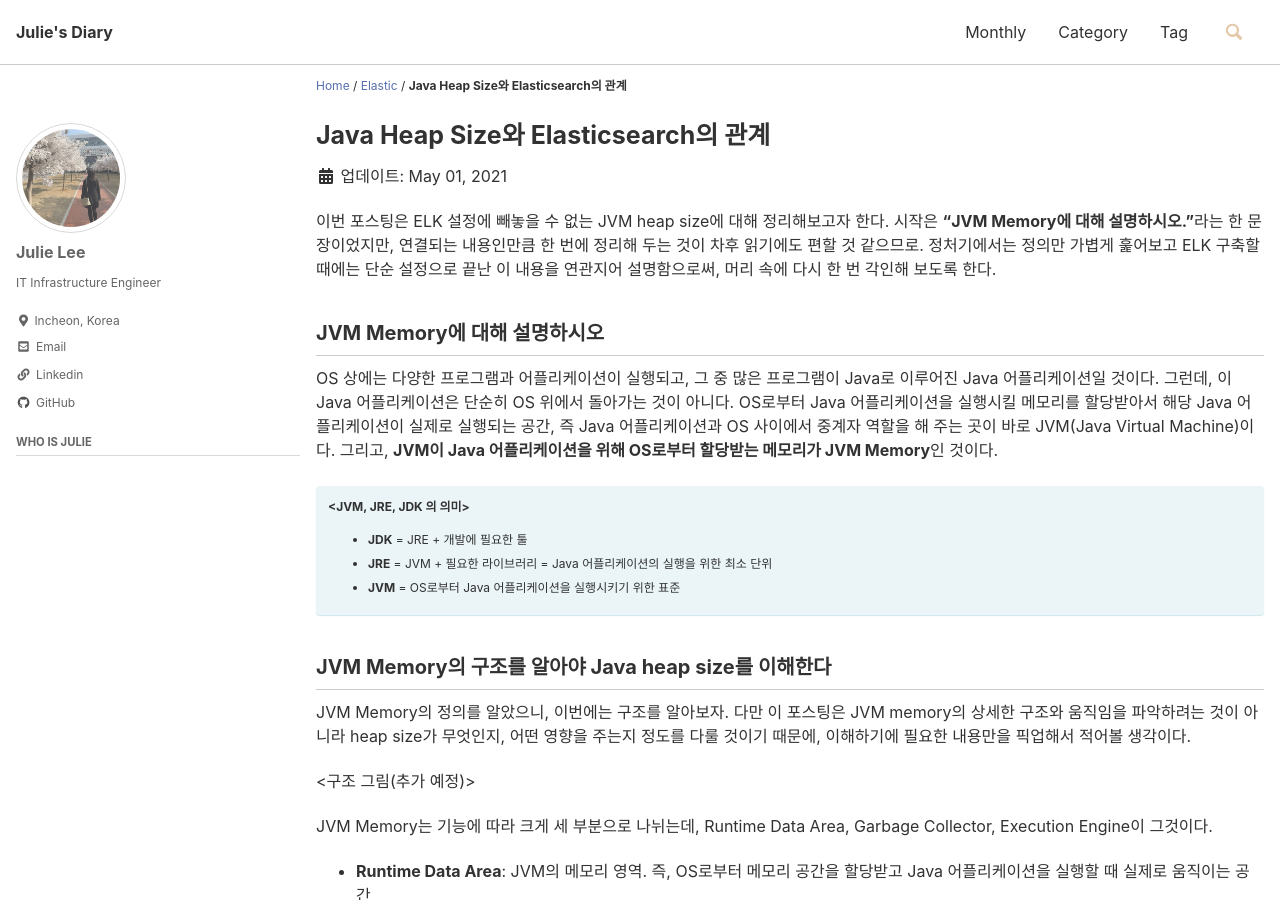
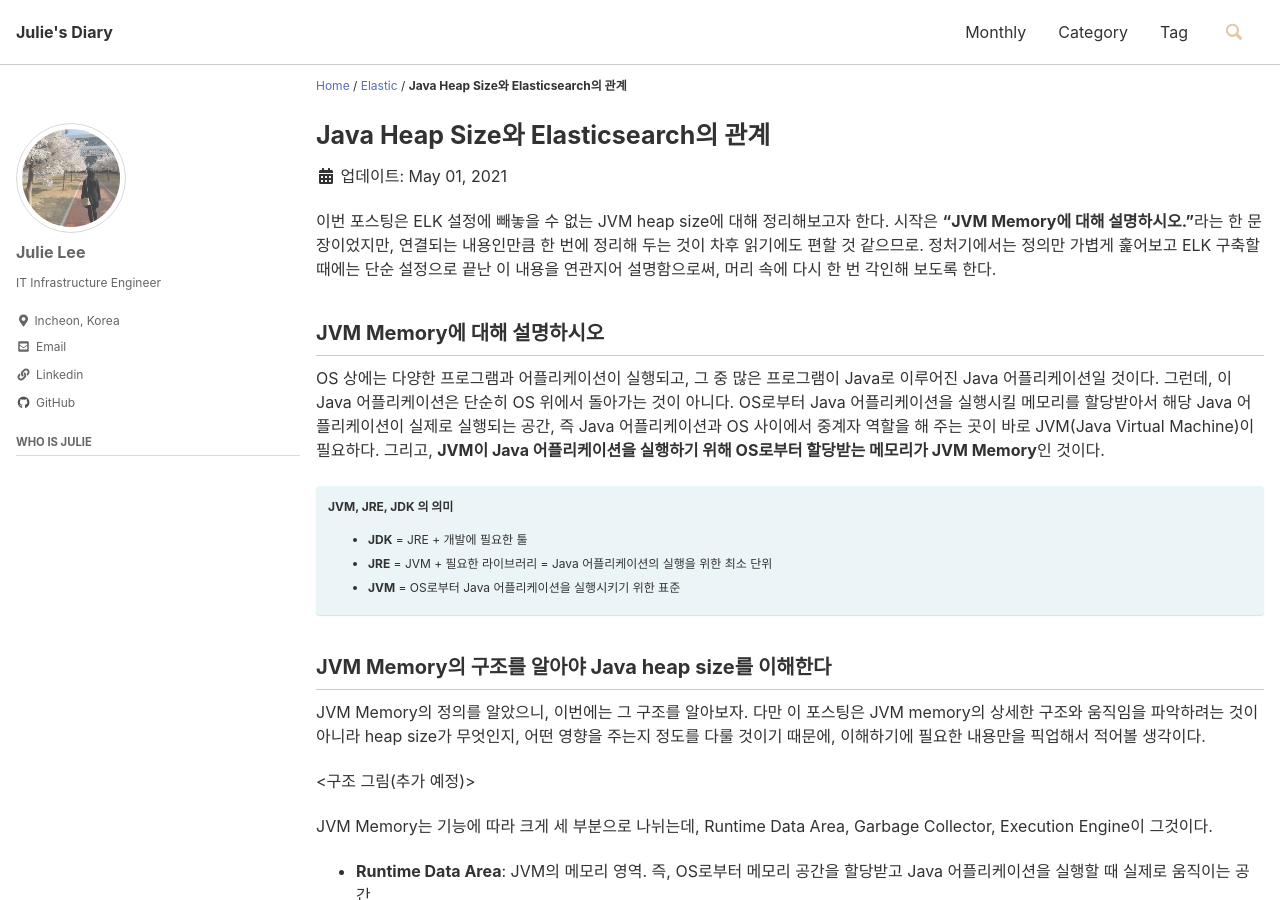
Before and after one commit to smilejulie0812/smilejulie0812.github.io, a Jekyll site: the page built from _posts/2021-05-01-jvmheapsize.md, in a window 1280 px wide and 900 px high. Built offline with Jekyll 4.4.1, drawn with Linux system fonts in a browser that asks for light colours; cached includes are drawn as plain includes.

Commit message:
Update 2021-05-01-jvmheapsize.md

```diff
--- a/_posts/2021-05-01-jvmheapsize.md
+++ b/_posts/2021-05-01-jvmheapsize.md
@@ -15,18 +15,18 @@ sidebar:
 
 ## JVM Memory에 대해 설명하시오
 OS 상에는 다양한 프로그램과 어플리케이션이 실행되고, 그 중 많은 프로그램이 Java로 이루어진 Java 어플리케이션일 것이다. 그런데, 이 Java 어플리케이션은 단순히 OS 위에서 돌아가는 것이 아니다.
-OS로부터 Java 어플리케이션을 실행시킬 메모리를 할당받아서 해당 Java 어플리케이션이 실제로 실행되는 공간, 즉 Java 어플리케이션과 OS 사이에서 중계자 역할을 해 주는 곳이 바로 JVM(Java Virtual Machine)이다.
-그리고, **JVM이 Java 어플리케이션을 위해 OS로부터 할당받는 메모리가 JVM Memory**인 것이다.
+OS로부터 Java 어플리케이션을 실행시킬 메모리를 할당받아서 해당 Java 어플리케이션이 실제로 실행되는 공간, 즉 Java 어플리케이션과 OS 사이에서 중계자 역할을 해 주는 곳이 바로 JVM(Java Virtual Machine)이 필요하다.
+그리고, **JVM이 Java 어플리케이션을 실행하기 위해 OS로부터 할당받는 메모리가 JVM Memory**인 것이다.
 
 <div class="notice--info" markdown="1">
-**<JVM, JRE, JDK 의 의미>**
+**JVM, JRE, JDK 의 의미**
 * **JDK** = JRE + 개발에 필요한 툴
 * **JRE** = JVM + 필요한 라이브러리 = Java 어플리케이션의 실행을 위한 최소 단위
 * **JVM** = OS로부터 Java 어플리케이션을 실행시키기 위한 표준
 </div>
 
 ## JVM Memory의 구조를 알아야 Java heap size를 이해한다
-JVM Memory의 정의를 알았으니, 이번에는 구조를 알아보자.
+JVM Memory의 정의를 알았으니, 이번에는 그 구조를 알아보자.
 다만 이 포스팅은 JVM memory의 상세한 구조와 움직임을 파악하려는 것이 아니라 heap size가 무엇인지, 어떤 영향을 주는지 정도를 다룰 것이기 때문에, 이해하기에 필요한 내용만을 픽업해서 적어볼 생각이다.
 
 <구조 그림(추가 예정)>
```
